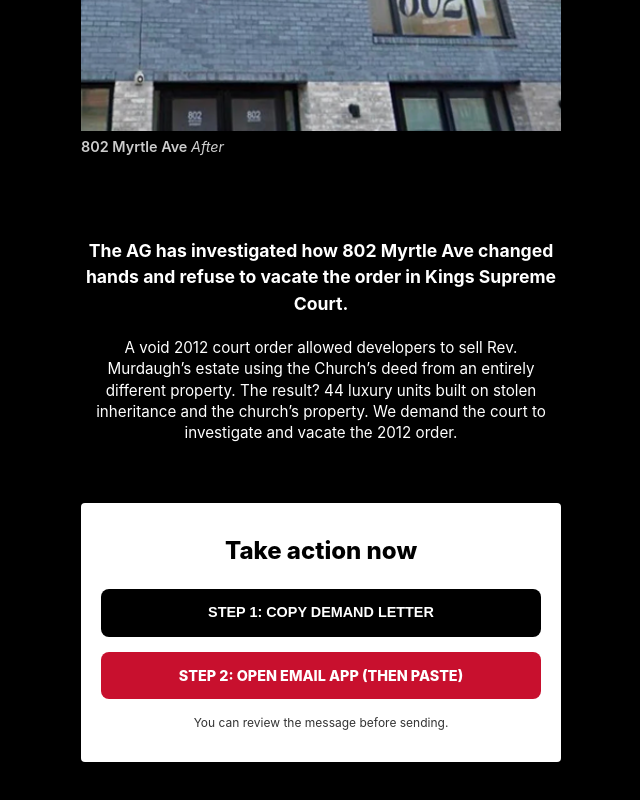
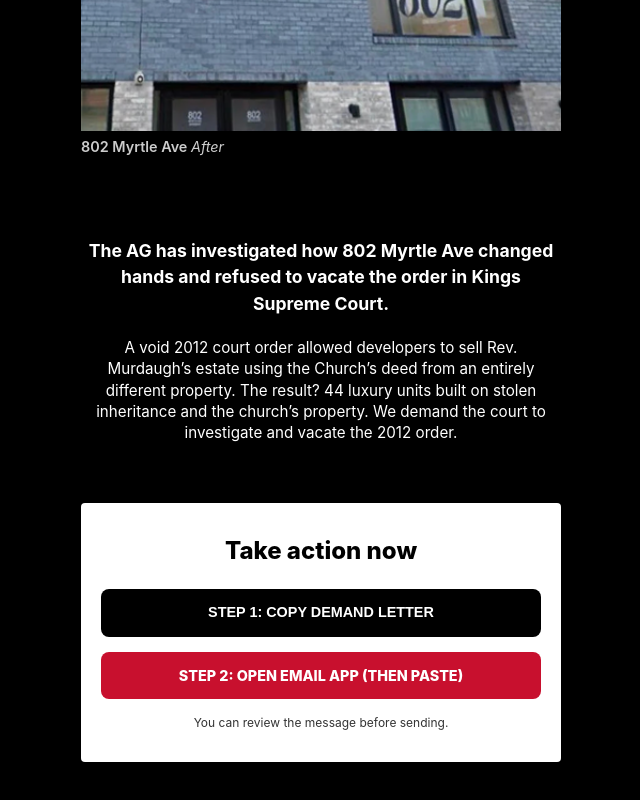
Before and after one commit to dnecklesportfolio/sdt_campaign_perri, a website: page index.html in a window 1280 px wide. Shown: the part 1520-2320 px from the top of the page, without its empty margins (319-959 px from the left). Drawn offline with Linux system fonts and the light colour scheme.

Commit message:
Fix typo: refuse to refused in headline

```diff
--- a/index.html
+++ b/index.html
@@ -34,7 +34,7 @@
         <section class="content-section ag-section">
 
             <p class="headline-text">The AG has investigated how 802 Myrtle Ave
-                changed hands and refuse to vacate the order in Kings Supreme Court. </p>
+                changed hands and refused to vacate the order in Kings Supreme Court. </p>
             <p style="font-size: 0.95rem; margin-top: 20px; color: #fff; line-height: 1.4;">
                 A void 2012 court order allowed developers to sell Rev. Murdaugh’s estate using the Church’s deed from
                 an entirely different property. The result? 44 luxury units built on stolen inheritance and the church’s
```
